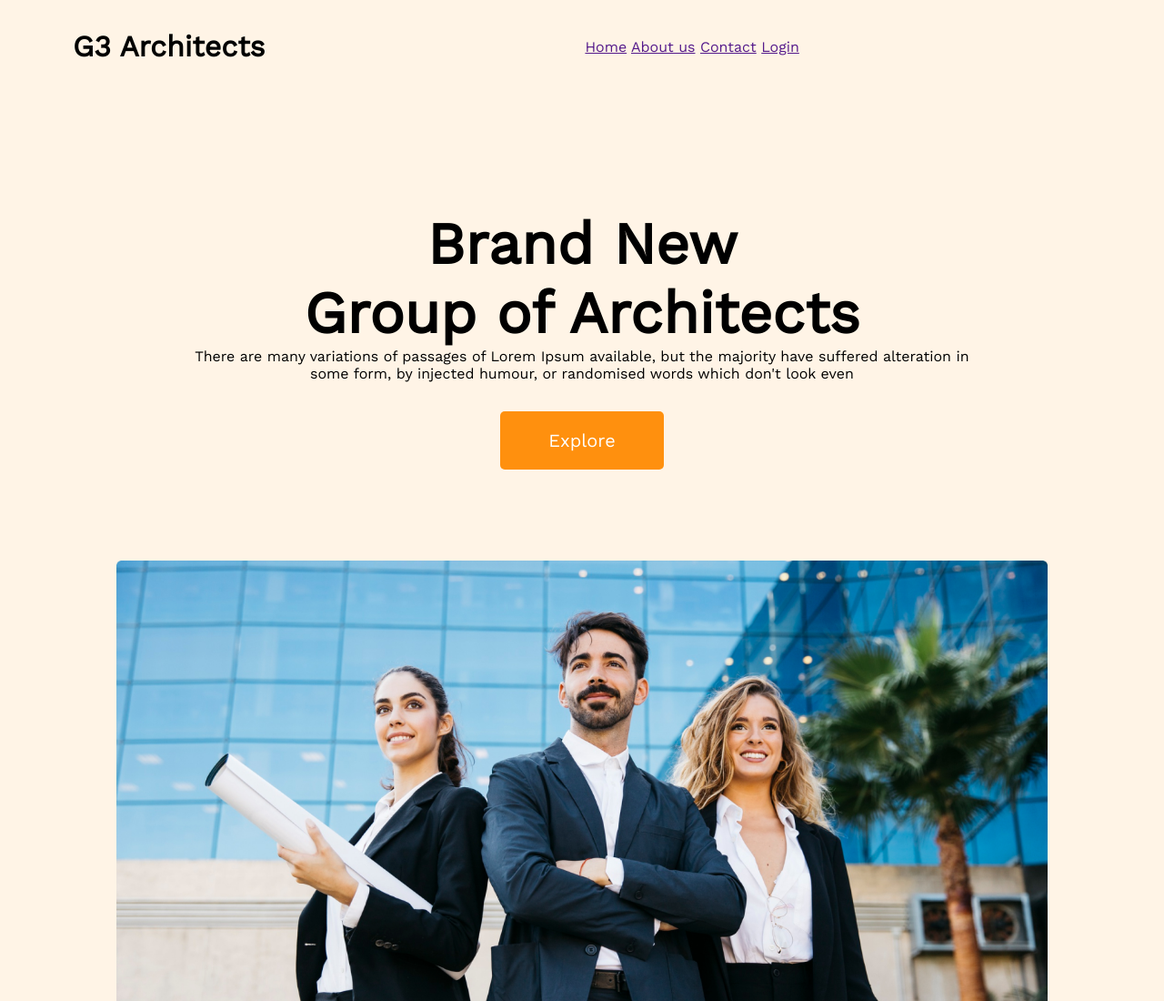
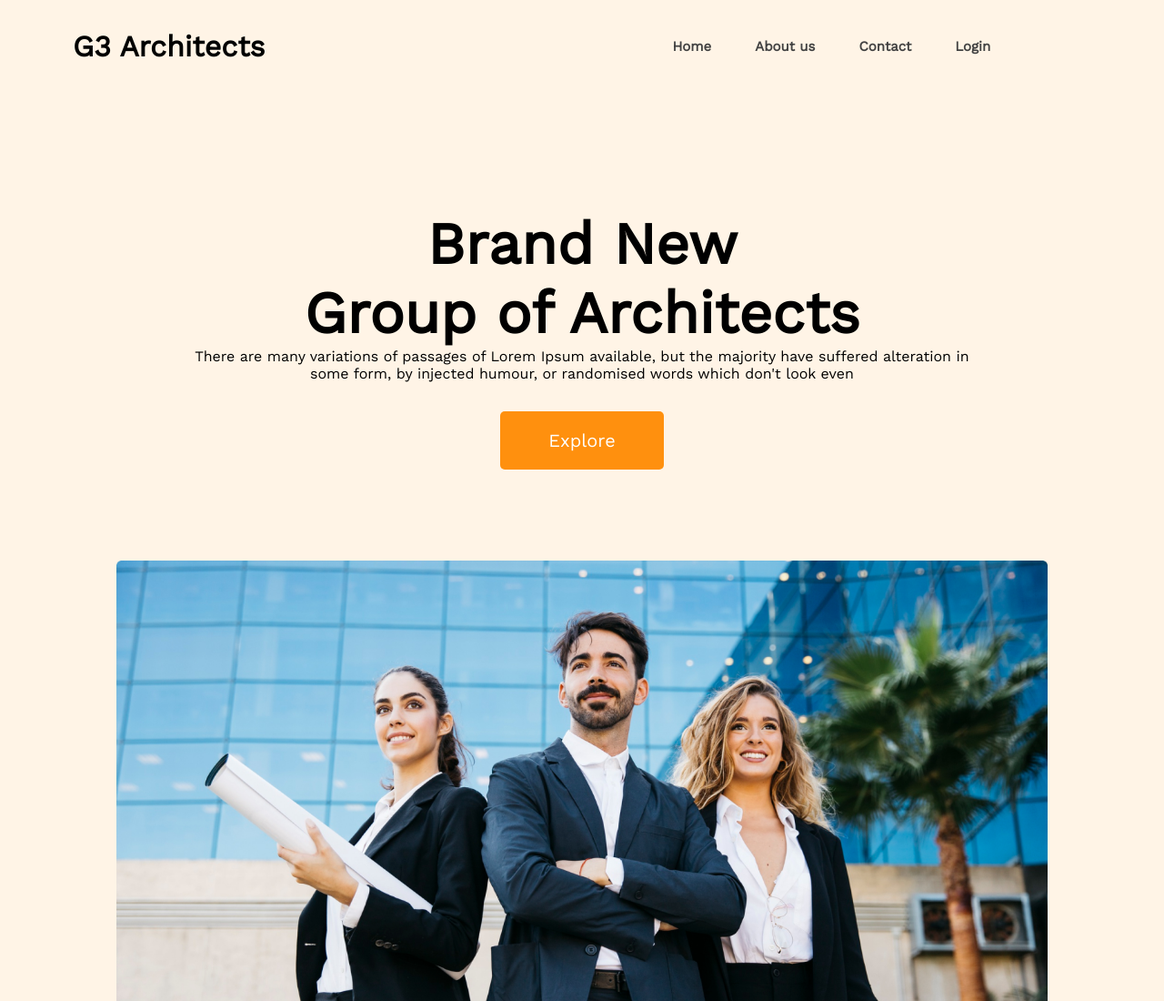
Before and after one commit to motlubor/architecturer, a plain HTML site: page index.htm in a window 1280 px wide. Shown: the top 1100 px of the page at 91% size. Drawn offline with nearby package versions, Linux system fonts and the light colour scheme.

Commit message:
final push with fix header section

```diff
--- a/styles/style.css
+++ b/styles/style.css
@@ -21,9 +21,17 @@ header{
 
 .nav-div{
     margin-top: 2em;
-    margin-left: 22em;
+    margin-left: 28em;
+    display: flex;
+    justify-content: space-around;
+    gap: 3em;
 }
-
+.nav-div a{
+    text-decoration: none;
+    color: rgba(66, 66, 66, 1);
+    font-size: 15px;
+    font-weight: 700;
+}
 
 
 
@@ -224,7 +232,8 @@ footer{
         margin-left: 0;
      }
     .nav-div{
-        justify-content: start;
+        justify-content: center;
         margin-left: 0;
+
     }
 }
```
